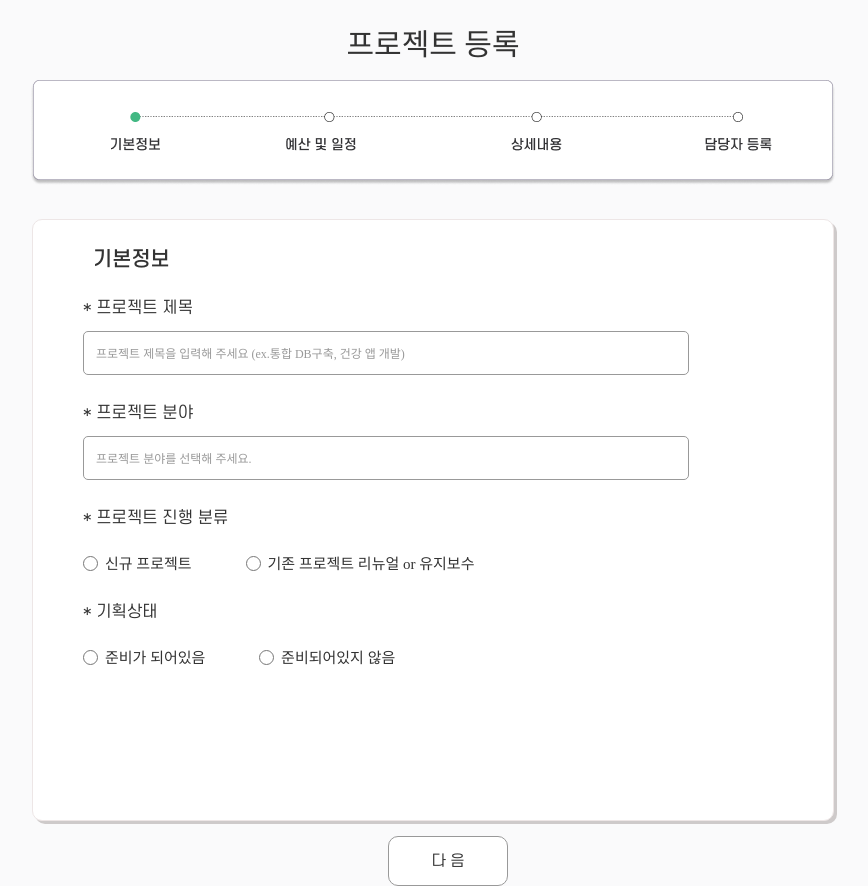
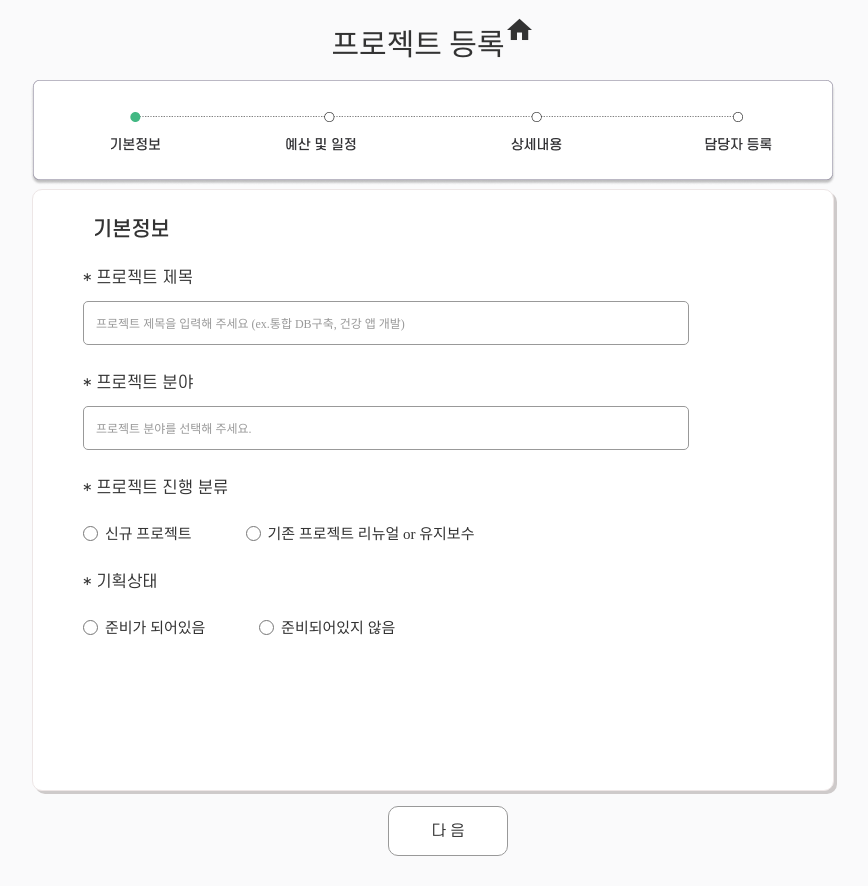
Before and after one commit to SEULKICOOL/softplant-homepage, a plain HTML site: page Project1.html in a window 1280 px wide. Shown: the whole page, without its empty margins (207-1075 px from the left). After the commit the page ends 856 px from the top, so only its background shows below. Drawn offline with nearby package versions, Linux system fonts and the light colour scheme; a web font is replaced by a local one.

Commit message:
202305016

```diff
--- a/Project.css
+++ b/Project.css
@@ -49,10 +49,16 @@
   .top{
 
   }
+  .top .material-icons{
+    font-size: 30px;
+
+  }
   .top .inner{
     justify-content: center;
     text-align: center;
-    margin-bottom: 30px;
+    align-items: center;
+    display:flex;
+
 
   }
 
--- a/Project1.html
+++ b/Project1.html
@@ -22,11 +22,15 @@
     <section class="top">
         <div class="inner">
             <h1>프로젝트 등록</h1>
+            <div class ="material-icons" title="홈페이지로 이동"><a href="/index.html">home</a></div>
 
+        </div>
+        <div class="inner">
             <div class="navigation">
-                <img src="./img/navi1.png" alt="navi">
-                </div>
+            <img src="./img/navi1.png" alt="navi">
+            </div>
         </div>
+
     </section>
 
     <section class="basic">
```
Also changed, not shown: index.html (+2 -2 lines).
